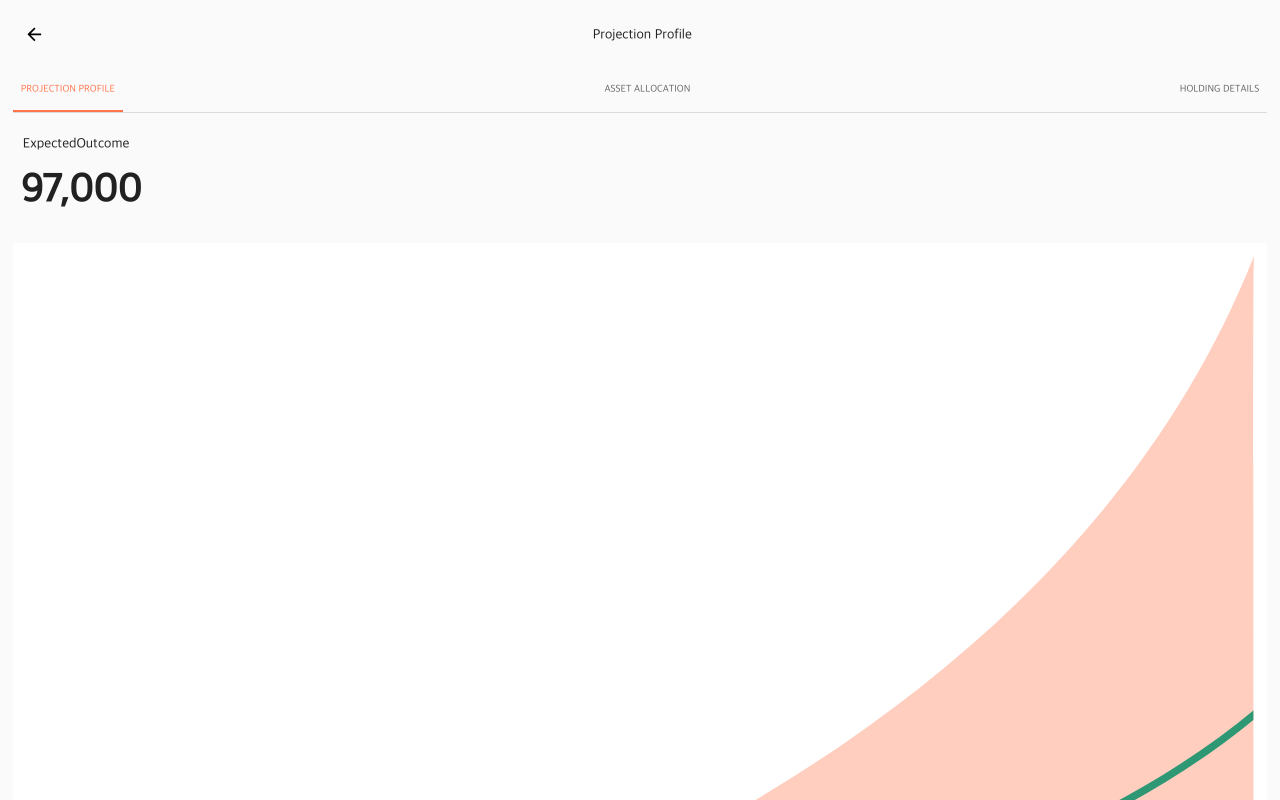
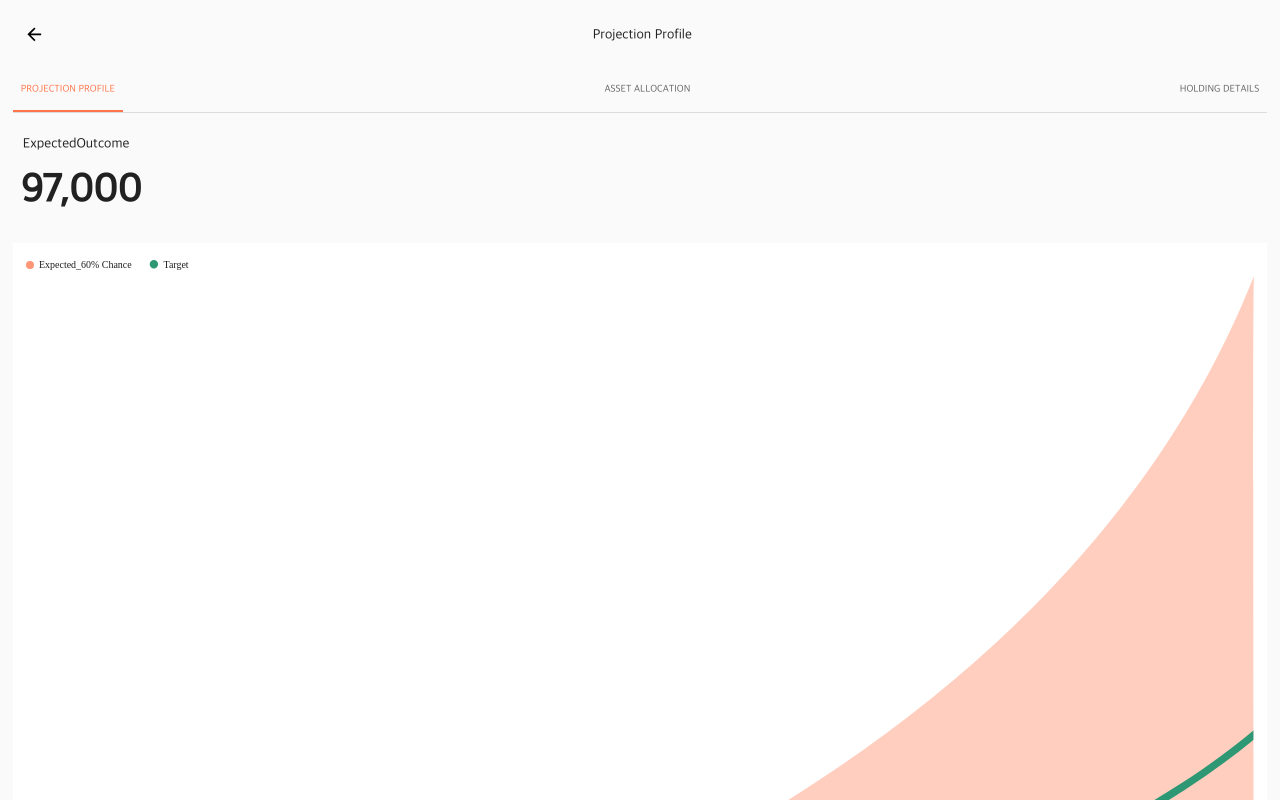
Before and after one commit to 1000jinah/d-project, a React (Create React App) app: page /projection/default in a window 1280 px wide. Shown: the top 800 px of the page. Built offline with nearby package versions, Linux system fonts and the light colour scheme.

Commit message:
230417_result단_차트_라벨_이미지_추가_및_일어_마이골_동일

```diff
--- a/src/scenes/projection/default.jsx
+++ b/src/scenes/projection/default.jsx
@@ -34,6 +34,8 @@ import ProjectionSliders from "components/Sliders";
 import SwipeableEdgeDrawer from "components/DrawerDrawer";
 // import { display, width } from "@mui/system";
 import { useTranslation } from "react-i18next";
+import ProjectionChartLabelJpImage from "../../assets/img_projectionchart_label_jp.svg";
+import ProjectionChartLabelEnImage from "../../assets/img_projectionchart_label_en.svg";
 import FixedBottomNavigation from "components/BottomHomeButton";
 const EnMoney = () => {
   const { t } = useTranslation("page");
@@ -221,7 +223,6 @@ function Projection() {
         <Box p={2} pb={1}>
           {/* Investment Period */}
           <ProjectionSliders
-
             SliderTitle={
               localStorage.getItem("language") === "jp"
                 ? "毎月積立額"
@@ -246,7 +247,6 @@ function Projection() {
   return (
     <Box
       theme={theme}
-
       sx={{
         display: "flex",
         flexDirection: "column",
@@ -403,6 +403,24 @@ function Projection() {
                     <Box sx={{ m: "0.8rem", py: "0.8rem" }}>
                       {/* <OutcomeChart /> */}
                       <img
+                        height={
+                          localStorage.getItem("language") === "jp"
+                            ? "15px"
+                            : "12px"
+                        }
+                        src={
+                          localStorage.getItem("language") === "jp"
+                            ? ProjectionChartLabelJpImage
+                            : ProjectionChartLabelEnImage
+                        }
+                        alt={
+                          localStorage.getItem("language") === "jp"
+                            ? ProjectionChartLabelJpImage
+                            : ProjectionChartLabelEnImage
+                        }
+                      />
+
+                      <img
                         width="100%"
                         src={ProjectionChartImage}
                         alt={ProjectionChartImage}
--- a/src/scenes/projection/result.jsx
+++ b/src/scenes/projection/result.jsx
@@ -305,7 +305,12 @@ function ProjectionResult() {
           <Typography fontWeight={"bold"}>2020</Typography>
           <Typography
             fontWeight={"bold"}
-            sx={{ display: profilename === "1" ? "block" : "none" }}
+            sx={{
+              display:
+                localStorage.getItem("language") === "en" && profilename === "1"
+                  ? "block"
+                  : "none",
+            }}
           >
             2023
           </Typography>
@@ -314,7 +319,8 @@ function ProjectionResult() {
             sx={{
               display:
                 profilename === "2" ||
-                profilename !== "1"
+                profilename !== "1" ||
+                localStorage.getItem("language") === "jp"
                   ? "block"
                   : "none",
             }}
@@ -325,7 +331,7 @@ function ProjectionResult() {
             fontWeight={"bold"}
             sx={{
               display:
-                profilename === "2"
+                profilename === "2" || localStorage.getItem("language") === "jp"
                   ? "block"
                   : profilename !== "2"
                   ? "none"
@@ -338,7 +344,7 @@ function ProjectionResult() {
             fontWeight={"bold"}
             sx={{
               display:
-                profilename === "2"
+                profilename === "2" || localStorage.getItem("language") === "jp"
                   ? "block"
                   : profilename !== "2"
                   ? "none"
@@ -351,7 +357,7 @@ function ProjectionResult() {
             fontWeight={"bold"}
             sx={{
               display:
-                profilename === "2"
+                profilename === "2" || localStorage.getItem("language") === "jp"
                   ? "block"
                   : profilename !== "2"
                   ? "none"
```
Also changed, not shown: src/assets/img_projectionchart_label_en.svg (added), src/assets/img_projectionchart_label_jp.svg (added).
